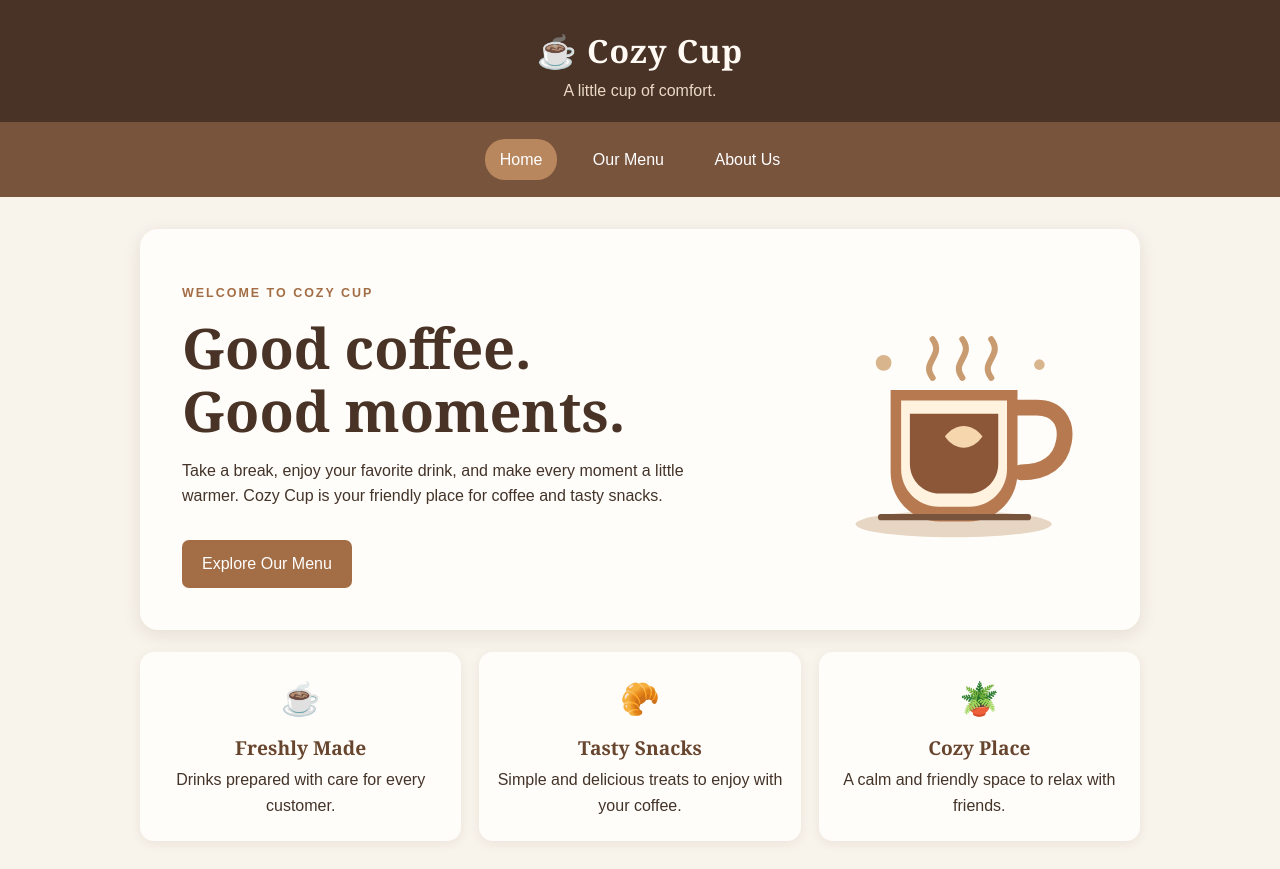
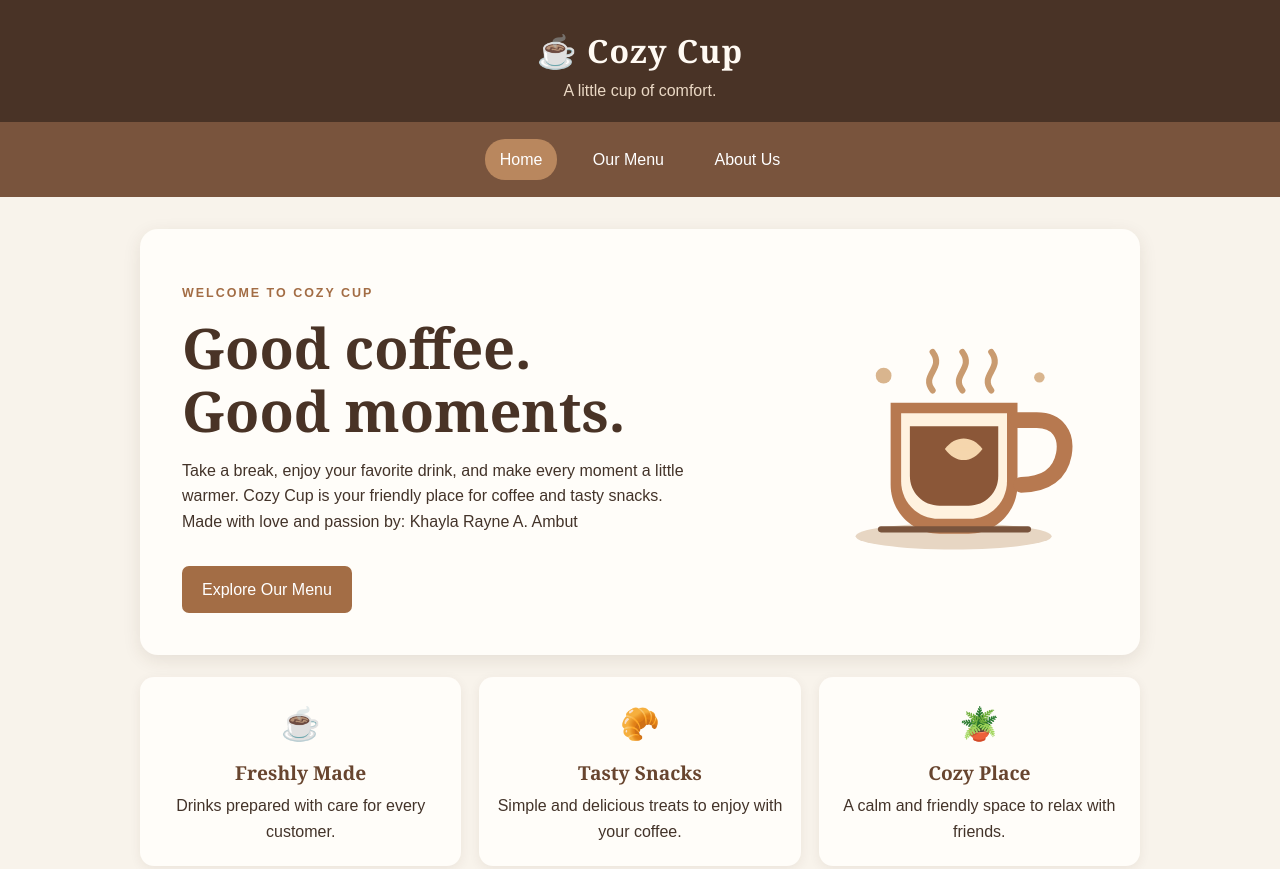
Before and after one commit to Khaylarayneambut/cozy-cup, a plain HTML site: page index.html in a window 1280 px wide. Shown: the top 869 px of the page. Drawn offline with Linux system fonts and the light colour scheme.

Commit message:
Update index.html

```diff
--- a/index.html
+++ b/index.html
@@ -24,7 +24,7 @@
       <div class="hero-copy">
         <p class="eyebrow">WELCOME TO COZY CUP</p>
         <h1>Good coffee.<br>Good moments.</h1>
-        <p>Take a break, enjoy your favorite drink, and make every moment a little warmer. Cozy Cup is your friendly place for coffee and tasty snacks.</p>
+        <p>Take a break, enjoy your favorite drink, and make every moment a little warmer. Cozy Cup is your friendly place for coffee and tasty snacks. Made with love and passion by: Khayla Rayne A. Ambut</p>
         <a class="button" href="page2.html">Explore Our Menu</a>
       </div>
       <img class="coffee-art" src="coffee.svg" alt="Illustration of a warm cup of coffee">
```
